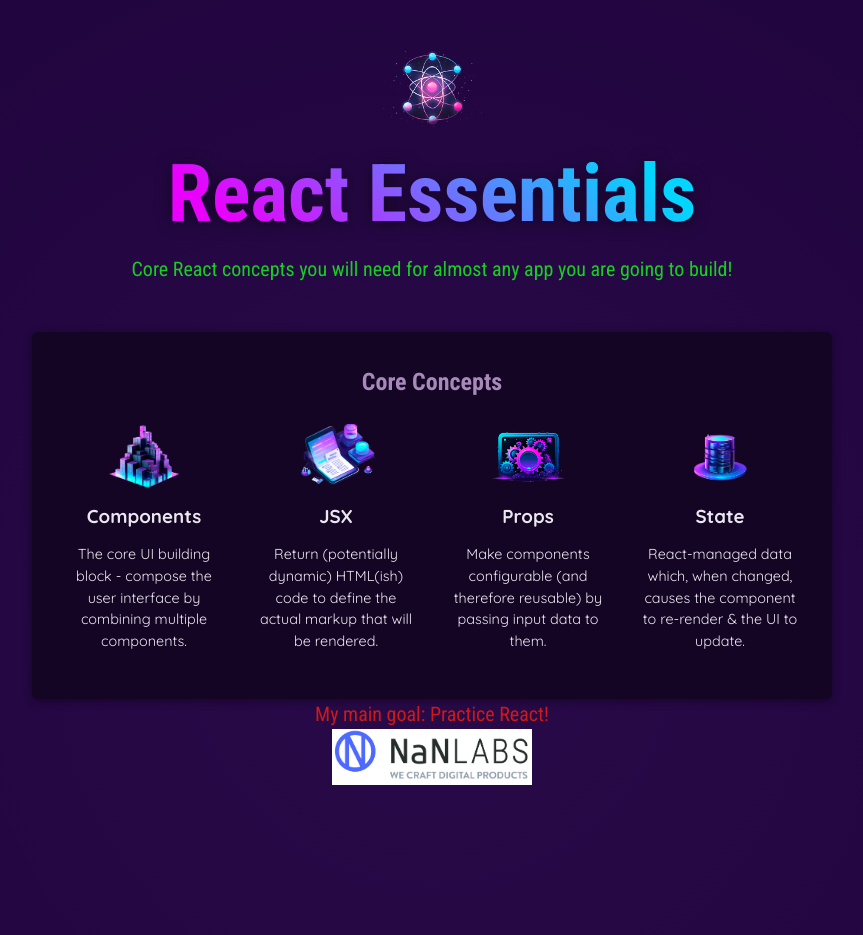
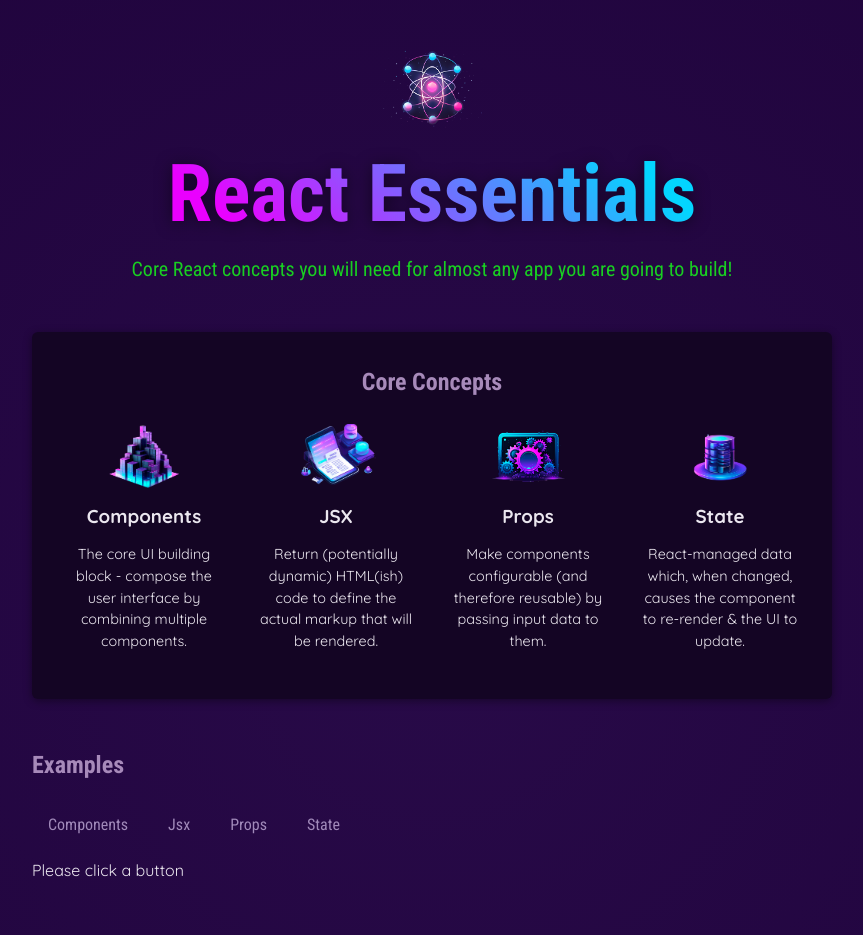
Before and after one commit to LucianoPompilio/ReactEssentials, a React (Vite) app: page / in a window 1280 px wide. Shown: the top 935 px of the page, without its empty margins (208-1071 px from the left). Built offline with nearby package versions, Linux system fonts and the light colour scheme.

Commit message:
add console log buttons

```diff
--- a/src/App.jsx
+++ b/src/App.jsx
@@ -2,10 +2,15 @@
 import Header from './components/Header.jsx';
 import MainGoal from './components/MainGoal.jsx';
 import CoreConcepts from './components/CoreConcepts.jsx';
+import TabButton from './components/TabButton.jsx';
 
 
 function App() {
-
+  let tabContent = 'Please click a button'
+  function  handleSelect (selectedButton) {
+    tabContent = selectedButton;
+    console.log(tabContent);
+  }
   return (
     <div>
       <Header></Header>
@@ -19,6 +24,16 @@
            <CoreConcepts {...CORE_CONCEPTS[3]} />
         </ul>
         </section>
+        <section id="examples">
+          <h2>Examples</h2>
+          <menu>
+            <TabButton onSelect={() => handleSelect('Components')}>Components</TabButton>
+            <TabButton onSelect={() => handleSelect('Jsx')}>Jsx</TabButton>
+            <TabButton onSelect={() => handleSelect('Props')}>Props</TabButton>
+            <TabButton onSelect={() => handleSelect('State')}>State</TabButton>
+          </menu>
+          {tabContent}
+        </section>
       </main>
       <MainGoal></MainGoal>
     </div>
--- /dev/null
+++ b/src/components/TabButton.jsx
@@ -0,0 +1,8 @@
+export default function TabButton({children, onSelect}) {
+
+    return (
+  <li>
+    <button onClick={onSelect}>{children}</button>
+    </li>
+    );
+}
```
